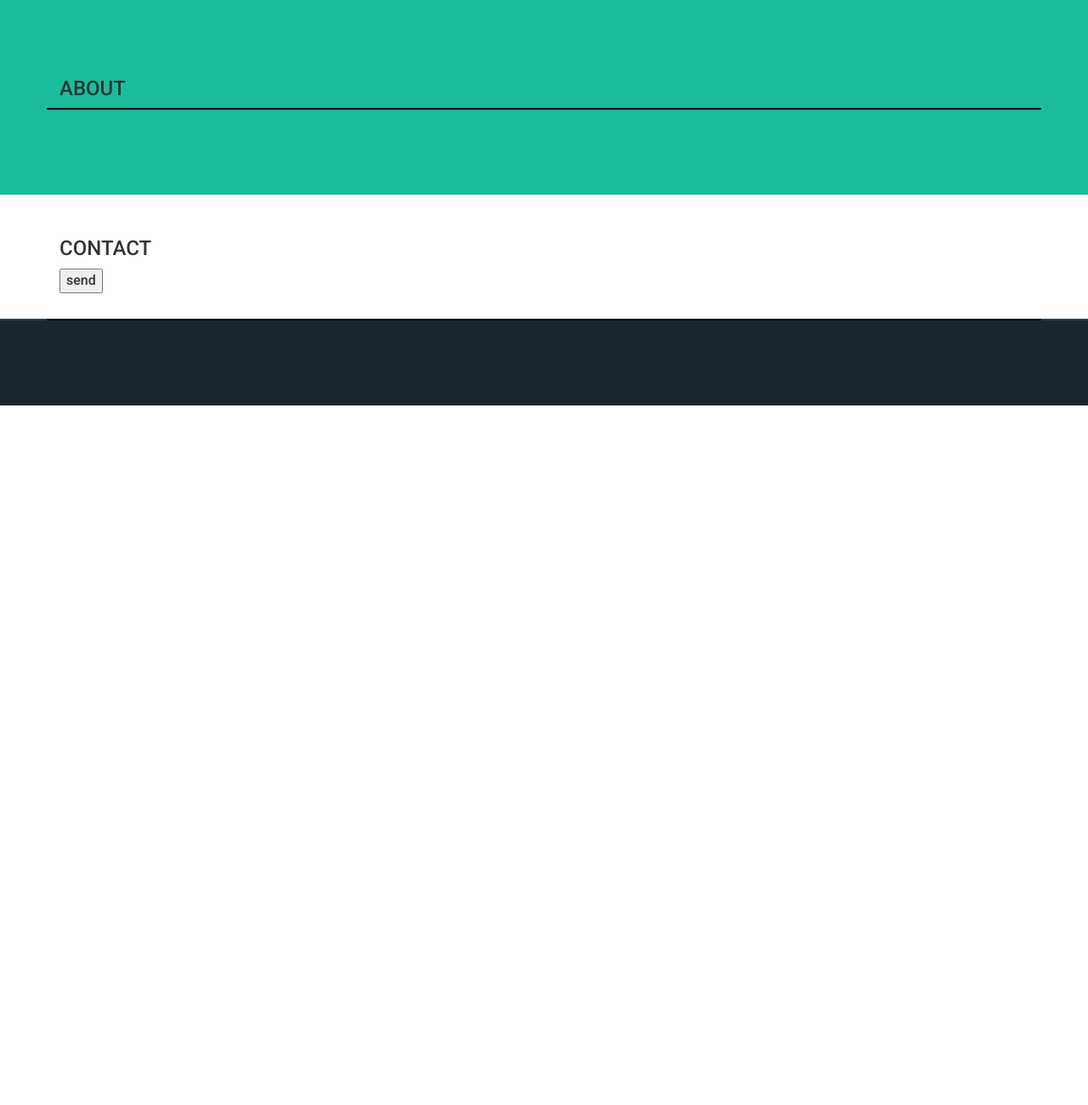
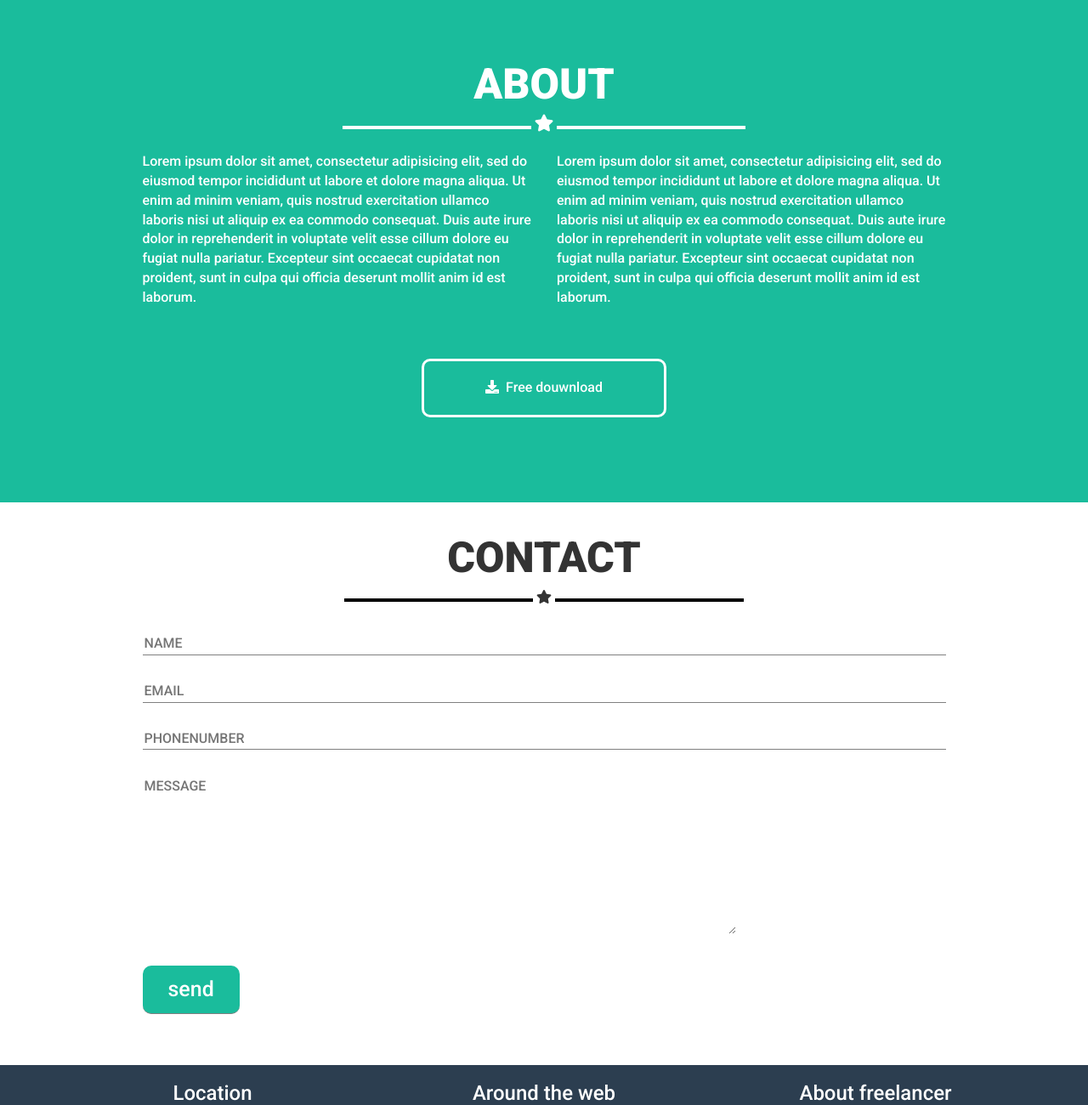
Before and after one commit to Natale90/html-css-bootstrap-freelancer, a plain HTML site: page index.html in a window 1280 px wide. Shown: the part 1500-2800 px from the top of the page at 85% size. Before the commit the page ends 1977 px from the top, so only its background shows below. Drawn offline with nearby package versions, Linux system fonts and the light colour scheme.

Commit message:
sections about, contact and footer responsive design complete

```diff
--- a/css/style.css
+++ b/css/style.css
@@ -1,12 +1,6 @@
 body{
   font-size: 16px;
   font-family: 'Roboto', sans-serif;
-}
-
-[class*="col"]{
-  border: 1px solid black;
-  /* background-color: blue; */
-  /* height: 200px; */
 }
 
 section{
@@ -94,7 +88,7 @@ nav .nav_right #navbar_menu li a{
 
 
 
-
+/* ---------------------------------------------------------------- */
 /* Jumbotron istrustions */
 .fl_jumbotron, #about{
   background-color: #1abc9c;
@@ -111,7 +105,7 @@ nav .nav_right #navbar_menu li a{
   max-width: 250px;
   height: auto;
 }
-/* ----------------------------------------------- */
+
  .starline{
   display: inline-block;
   width: 40%;
@@ -199,24 +193,123 @@ nav .nav_right #navbar_menu li a{
 .card_content:hover .fas.fa-plus{
   display:block;
 }
+/* ------------------------------------------------------------------ */
+/* ABOUT section */
+#about .section_title_content{
+  color:#fff;
+}
+
+#about .starline{
+  border:2px solid #fff;
+}
+
+#about .fas.fa-star{
+  color: #fff;
+  font-size: 2rem;
+}
+
+#about p{
+  color: #fff;
+  text-align: left;
+  padding: 20px 0;
+}
+
+.download{
+  text-align: center;
+}
+
+#about button{
+  width: 80%;
+  padding: 20px 0;
+  border-radius: 10px;
+  border: 3px solid #fff;
+  background-color: #1abc9c;
+  color: #fff;
+  margin-top: 30px;
+}
+
+button .fas.fa-download{
+  margin-right: 8px;
+}
+
+button:hover{
+  background-color: white;
+  color:black;
+}
 
 
+/* --------------------------------------------------------------- */
 /* CONTACT SECTION */
-form{
-  width: 100%;
-  /* debug */
-  height: 500px;
-  border: 1px solid black;
-  display: none;
+#contact .starline{
+  border:2px solid #000;
 }
 
+input, textarea{
+  border: none;
+}
+
+input{
+  display: block;
+  width: 100%;
+  margin: 30px 0;
+  border-bottom: 1px solid grey;
+}
+
+textarea{
+  max-width: 100%;
+}
+
+form input:last-child{
+  width: auto;
+  font-size: 2.5rem;
+  padding: 10px 30px;
+  background-color: #1abc9c;
+  color: white;
+  border-radius: 10px;
+
+}
+/* -------------------------------------------------------------------- */
 /* FOOTER */
 footer{
   background-color: #2c3e50;
 }
 
+footer .footer_content{
+  color:#fff;
+  text-align: center;
+
+}
+
+footer .footer_content p{
+  font-weight: lighter;
+  font-size: 2.2rem;
+}
+
+footer .footer_content i{
+  font-size: 2.5rem;
+  padding: 10px 13px;
+  border: 1px solid #fff;
+  margin: 10px;
+  transition: background-color 1s;
+  transition: color 1s;
+}
+
+footer .footer_content i:hover{
+  background-color: #fff;
+  color: #2c3e50;
+}
+
+.footer_content:last-child a{
+  color:#1abc9c;
+}
+
 .pie_pagina{
   background-color: #1a252f;
-  /* debug */
-  height: 100px;
+  text-align: center;
+  color: #fff;
 }
+
+.pie_pagina p{
+  font-weight: lighter;
+  padding: 30px 0;
+}
--- a/index.html
+++ b/index.html
@@ -77,6 +77,7 @@
       <!-- section one starts here -->
       <section id="portfolio">
         <div class="container">
+
           <div class="row">
             <div class="col-xs-12 col-sm-6 col-sm-offset-3">
               <div class="section_title_content">
@@ -87,6 +88,7 @@
               </div>
             </div>
           </div>
+
           <div class="row">
             <div class="col-xs-12 col-sm-6 col-md-4">
               <div class="card_content">
@@ -136,6 +138,7 @@
               </div>
             </div>
           </div>
+
         </div>
       </section>
       <!-- section one ends here -->
@@ -144,15 +147,31 @@
       <section id="about">
         <div class="container">
 
-          <div class="section_title">
-            <h3>ABOUT</h3>
-            <div class="row">
-              <div class="col-xs-12 col-sm-6">
+          <div class="row">
+            <div class="col-xs-12 col-sm-6 col-sm-offset-3">
+              <div class="section_title_content">
+                <div class="section_title">
+                  ABOUT
+                </div>
+                <span class="starline"></span> <i class="fas fa-star"></i> <span class="starline"></span>
+              </div>
+            </div>
+          </div>
 
-              </div>
+          <div class="row">
+            <div class="col-xs-12 col-md-5 col-md-offset-1">
+              <p>Lorem ipsum dolor sit amet, consectetur adipisicing elit, sed do eiusmod tempor incididunt ut labore et dolore magna aliqua. Ut enim ad minim veniam, quis nostrud exercitation ullamco laboris nisi ut aliquip ex ea commodo consequat. Duis aute irure dolor in reprehenderit in voluptate velit esse cillum dolore eu fugiat nulla pariatur. Excepteur sint occaecat cupidatat non proident, sunt in culpa qui officia deserunt mollit anim id est laborum.</p>
+            </div>
 
-              <div class="col-xs-12 col-sm-6">
+            <div class="col-xs-12 col-md-5">
+              <p>Lorem ipsum dolor sit amet, consectetur adipisicing elit, sed do eiusmod tempor incididunt ut labore et dolore magna aliqua. Ut enim ad minim veniam, quis nostrud exercitation ullamco laboris nisi ut aliquip ex ea commodo consequat. Duis aute irure dolor in reprehenderit in voluptate velit esse cillum dolore eu fugiat nulla pariatur. Excepteur sint occaecat cupidatat non proident, sunt in culpa qui officia deserunt mollit anim id est laborum.</p>
+            </div>
+          </div>
 
+          <div class="row">
+            <div class="download">
+              <div class="col-lg-4 col-lg-offset-4">
+                <button type="button"><i class="fas fa-download"></i>Free douwnload</button>
               </div>
             </div>
           </div>
@@ -164,34 +183,69 @@
       <!-- section three starts here -->
       <section id="contact">
         <div class="container">
-          <div class="section_title">
-            <h3>CONTACT</h3>
+          <div class="row">
+            <div class="col-xs-12 col-sm-6 col-sm-offset-3">
+              <div class="section_title_content">
+                <div class="section_title">
+                  CONTACT
+                </div>
+                <span class="starline"></span> <i class="fas fa-star"></i> <span class="starline"></span>
+              </div>
+            </div>
           </div>
-          <form class="" action="index.html" method="post">
 
-          </form>
-          <input type="submit" name="" value="send" >
+          <div class="row">
+            <div class="col-xs-10 col-xs-offset-1">
+
+              <form class="" action="index.html" method="post">
+                <input type="text" name="" value="" placeholder="NAME">
+                <input type="email" name="" value="" placeholder="EMAIL">
+                <input type="text" name="" value="" placeholder="PHONENUMBER">
+                <textarea name="name" rows="8" cols="80" placeholder="MESSAGE"></textarea>
+                <input type="submit" name="" value="send" >
+              </form>
+
+            </div>
+          </div>
         </div>
       </section>
       <!-- section three ends here -->
     </main>
+    <!-- main ends here -->
 
+    <!-- footer starts here -->
     <footer>
       <div class="container">
         <div class="row">
-          <div class="col-xs-12 col-sm-4 col-md-4">
+          <div class="col-xs-12 col-md-4">
+            <div class="footer_content">
+              <h3>Location</h3>
+              <p>2215 John Daniel DriveClark, MO 65243 </p>
+            </div>
+          </div>
+          <div class="col-xs-12 col-md-4">
+            <div class="footer_content">
+              <h3>Around the web</h3>
+              <i class="fab fa-facebook-f img-circle"></i>
+              <i class="fab fa-twitter img-circle"></i>
+              <i class="fab fa-linkedin-in img-circle"></i>
+              <i class="fab fa-dribbble img-circle"></i>
+            </div>
+          </div>
+          <div class="col-xs-12 col-md-4">
+            <div class="footer_content">
+              <h3>About freelancer</h3>
+              <p>
+                Freelance is a free to use, MIT licensed Bootstrap theme created by
+                <a href="#">Start Bootstrap. </a>
+              </p>
 
-          </div>
-          <div class="col-xs-12 col-sm-4 col-md-4">
-
-          </div>
-          <div class="col-xs-12 col-sm-4 col-md-4">
-
+            </div>
           </div>
         </div>
       </div>
       <div class="pie_pagina">
-
+        <p>Copyright © Your Website 2020</p>
       </div>
     </footer>
 
```
